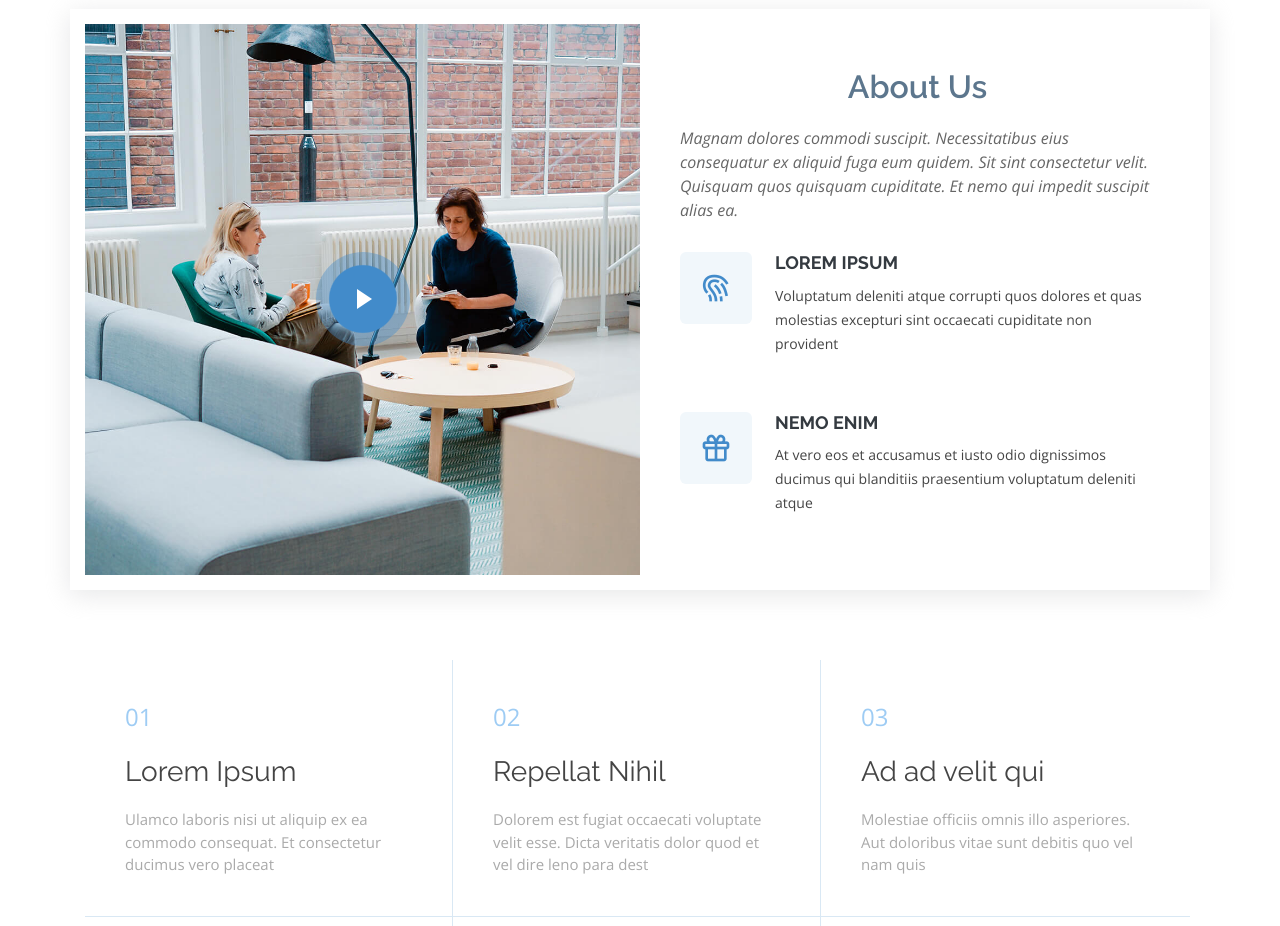
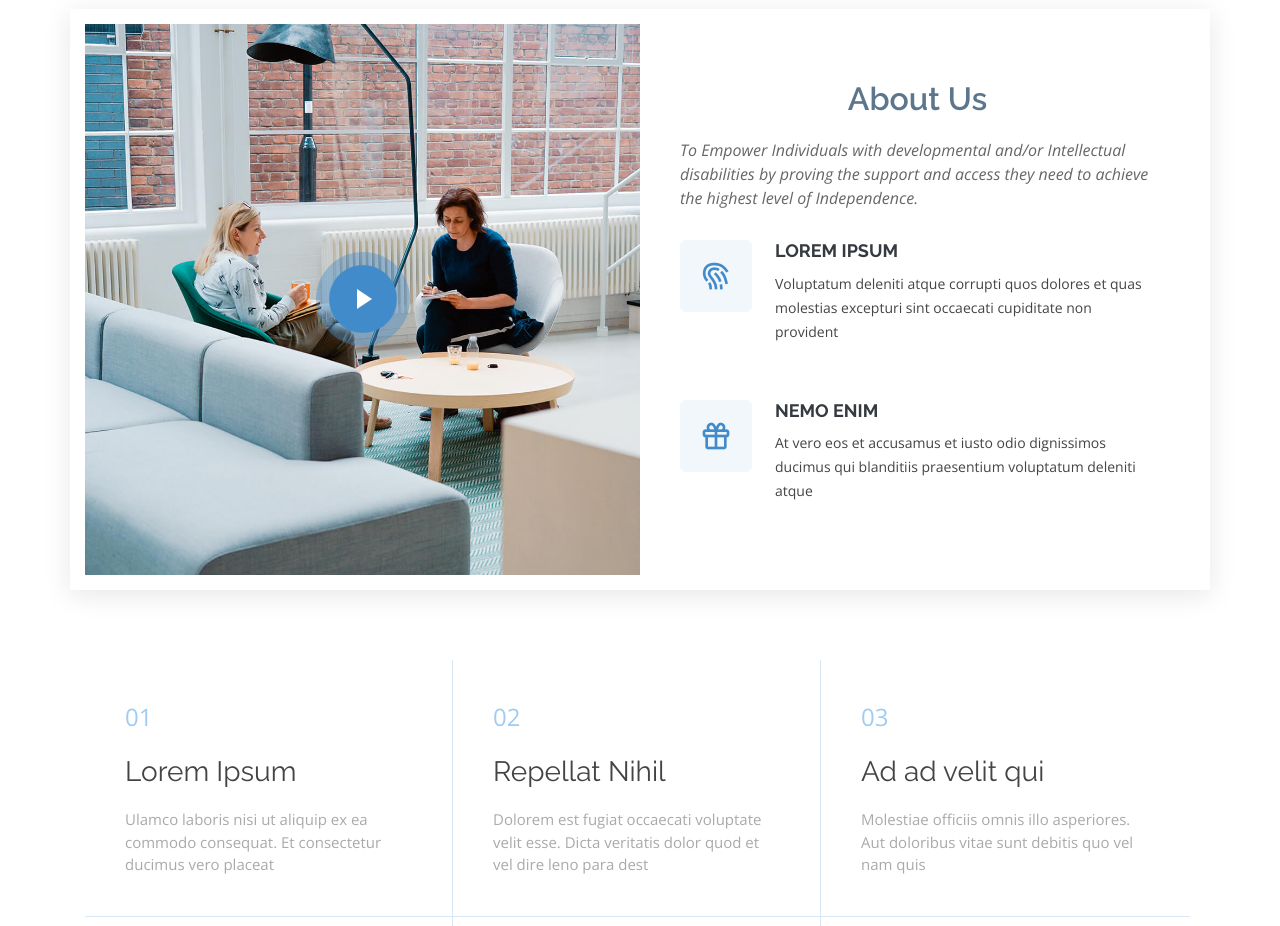
Before and after one commit to slemessa/bethelcare, a plain HTML site: page index.html in a window 1280 px wide. Shown: the part 860-1786 px from the top of the page. Drawn offline with nearby package versions, Linux system fonts and the light colour scheme.

Commit message:
Added about us

```diff
--- a/index.html
+++ b/index.html
@@ -150,7 +150,7 @@
 
             <div class="section-title">
               <h2>About Us</h2>
-              <p>Magnam dolores commodi suscipit. Necessitatibus eius consequatur ex aliquid fuga eum quidem. Sit sint consectetur velit. Quisquam quos quisquam cupiditate. Et nemo qui impedit suscipit alias ea.</p>
+              <p>To Empower Individuals with developmental and/or Intellectual disabilities by proving the support and access they need to achieve the highest level of Independence.</p>
             </div>
 
             <div class="icon-box" data-aos="fade-up" data-aos-delay="100">
```
